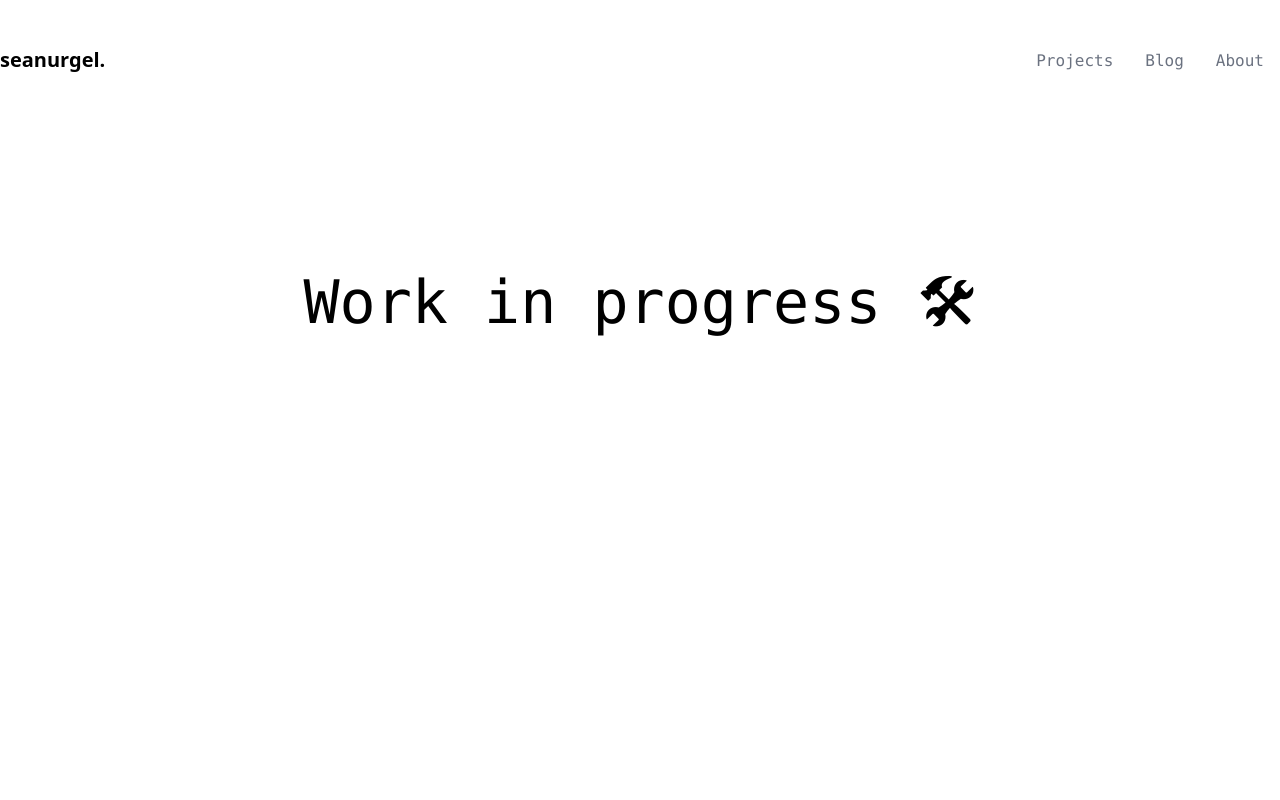
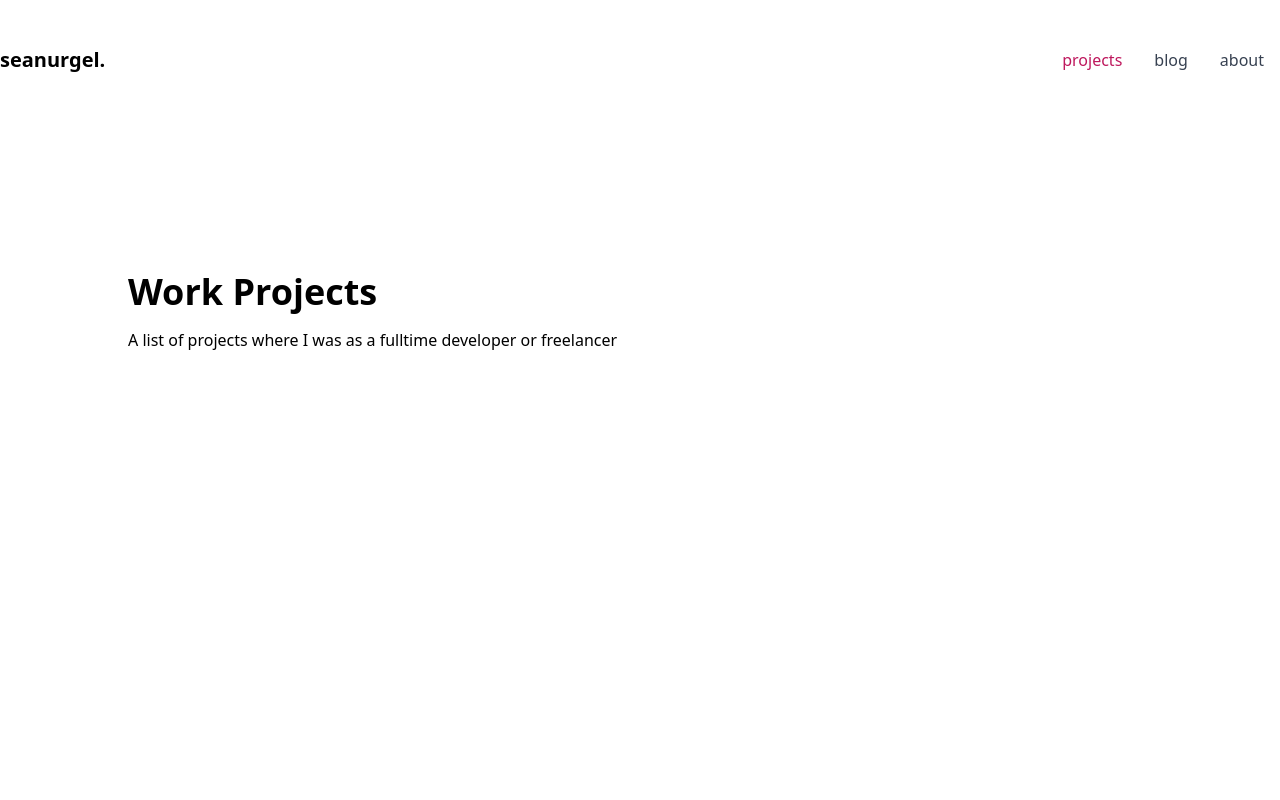
Before and after one commit to SeanningTatum/Portfolio, a Next.js app: page /projects in a window 1280 px wide. Shown: the top 800 px of the page. Built offline with nearby package versions, Linux system fonts and the light colour scheme.

Commit message:
added active link

```diff
--- /dev/null
+++ b/components/activeLink.js
@@ -0,0 +1,23 @@
+import { useRouter } from 'next/router';
+import Link from 'next/link';
+import React, { Children } from 'react';
+
+function ActiveLink({ children, activeClassName, ...props }) {
+  const { asPath } = useRouter();
+  const child = Children.only(children);
+  const childClassName = child.props.className || '';
+
+  const className = asPath === props.href || asPath === props.as
+    ? `${childClassName} ${activeClassName}`.trim()
+    : childClassName;
+
+  return (
+    <Link {...props}>
+      {React.cloneElement(child, {
+        className: className || null,
+      })}
+    </Link>
+  );
+}
+
+export default ActiveLink;
--- /dev/null
+++ b/components/experience.js
@@ -0,0 +1,11 @@
+function Experience({ work, position, duration }) {
+  return (
+    <div className="mb-12 md:mb-24">
+      <p className="text-2xl text-pink-700">{work}</p>
+      <p className="text-lg my-2">{position}</p>
+      <p className="text-lg">{duration}</p>
+    </div>
+  );
+}
+
+export default Experience;
--- a/components/footer.js
+++ b/components/footer.js
@@ -29,6 +29,11 @@ export default function Footer() {
           <p className="text-gray-700 text-sm">Drop me an email, I love my inbox</p>
         </div>
 
+        <div className="mb-6">
+          <a href="whatsapp://send?abid=+639985377197&text=Hi%2C%Sean!" className="text-xl font-medium text-pink-700">+63 998 537 197</a>
+          <p className="text-gray-700 text-sm">WhatsApp or Telegram</p>
+        </div>
+
         <div>
           <a href="https://www.linkedin.com/in/sean-urgel/" className="text-xl font-medium text-pink-700">LinkedIn</a>
           <p className="text-gray-700 text-sm">Let's connect!</p>
--- a/components/header.js
+++ b/components/header.js
@@ -3,6 +3,7 @@ import { useState } from 'react';
 import links from 'config/links';
 import Menu from './svg/menu';
 import MobileLink from './mobileLink';
+import ActiveLink from './activeLink';
 
 export default function Header() {
   const [show, setShow] = useState(false);
@@ -11,7 +12,7 @@ export default function Header() {
     <>
       <div className="relative bg-white overflow-hidden container mx-auto">
 
-        <div className="relative pt-6 ">
+        <div className="relative pt-6">
           <nav className="relative flex items-center justify-between sm:h-10 lg:justify-start">
 
             <div className="flex items-center flex-grow flex-shrink-0 lg:flex-grow-0 mr-auto z-20">
@@ -38,16 +39,11 @@ export default function Header() {
             </div>
 
             <div className="hidden md:block md:ml-10 md:pr-4 md:space-x-8">
-              <Link href="/projects">
-                <a className="font-medium text-gray-500 hover:text-gray-900 font-mono">Projects</a>
-              </Link>
-              <Link href="/blog">
-                <a className="font-medium text-gray-500 hover:text-gray-900 font-mono">Blog</a>
-              </Link>
-
-              <Link href="/about">
-                <a className="font-medium text-gray-500 hover:text-gray-900 font-mono">About</a>
-              </Link>
+              {links.map((link) => (
+                <ActiveLink href={link.href} key={link.href} activeClassName="text-pink-700 hover:text-pink-700">
+                  <a className="font-medium text-gray-700 hover:text-gray-900 lowercase">{link.name}</a>
+                </ActiveLink>
+              ))}
             </div>
 
             {show && (
--- a/components/hero.js
+++ b/components/hero.js
@@ -11,7 +11,7 @@ function Hero() {
       <p className="font-light text-lg mb-4">
         I'm a
         {' '}
-        <span className="font-medium">Senior Software Engineer</span>
+        <span className="font-medium text-pink-700">Senior Software Engineer</span>
         {' '}
         that has worked and released apps with numerous
         startups and businesses from United States, UK, Australia, New Zealand, Singapore, China
--- /dev/null
+++ b/config/education.js
@@ -0,0 +1,13 @@
+export default [
+  {
+    work: 'University of San Carlos',
+    position: 'BS Computer Science',
+    duration: 'Aug 2018',
+  },
+  {
+    work: 'Centre for International Education, British School',
+    position: 'Middle School & Highschool',
+    duration: 'Apr 2015',
+  },
+
+];
--- a/pages/about.js
+++ b/pages/about.js
@@ -1,3 +1,5 @@
+import Experience from '@components/experience';
+import education from 'config/education';
 import workExperience from 'config/workExperience';
 import Image from 'next/image';
 
@@ -32,11 +34,7 @@ export default function AboutPage() {
 
           <div className="font-light flex-1">
             {workExperience.map((experience) => (
-              <div className="mb-12 md:mb-24" key={experience.work}>
-                <p className="text-2xl text-pink-700">{experience.work}</p>
-                <p className="text-lg my-2">{experience.position}</p>
-                <p className="text-lg">{experience.duration}</p>
-              </div>
+              <Experience {...experience} key={experience.work} />
             ))}
           </div>
         </div>
@@ -46,17 +44,9 @@ export default function AboutPage() {
           <h3 className="text-4xl mb-8 font-semibold flex-1">Education</h3>
 
           <div className="font-light flex-1">
-            <div className="mb-12 md:mb-24">
-              <p className="text-2xl text-pink-700">University of San Carlos</p>
-              <p className="text-lg my-2">BS Computer Science</p>
-              <p className="text-lg">Aug 2018</p>
-            </div>
-
-            <div className="mb-12 md:mb-24">
-              <p className="text-2xl text-pink-700">Centre for International Education, British School</p>
-              <p className="text-lg my-2">Middle School & Highschool</p>
-              <p className="text-lg">June 2015</p>
-            </div>
+            {education.map((experience) => (
+              <Experience {...experience} key={experience.work} />
+            ))}
           </div>
         </div>
       </div>
--- a/pages/projects.js
+++ b/pages/projects.js
@@ -1,7 +1,8 @@
 export default function ProjectsPage() {
   return (
-    <div className="max-w-5xl mx-auto min-h-screen text-center">
-      <h1 className="text-6xl font-mono">Work in progress 🛠</h1>
+    <div className="max-w-5xl mx-auto min-h-screen">
+      <h1 className="text-4xl font-semibold mb-4">Work Projects</h1>
+      <p className="font-light">A list of projects where I was as a fulltime developer or freelancer</p>
     </div>
   );
 }
```
